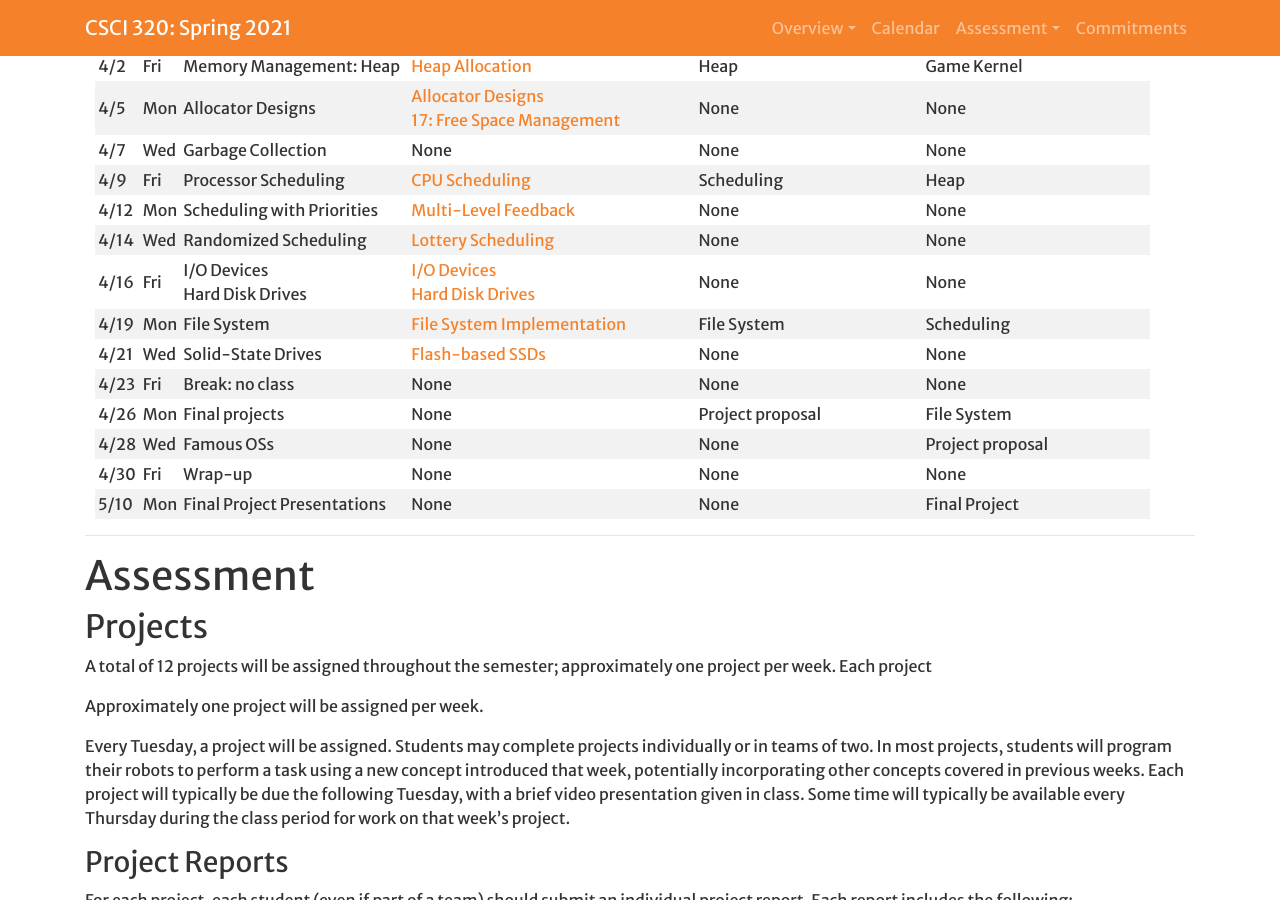
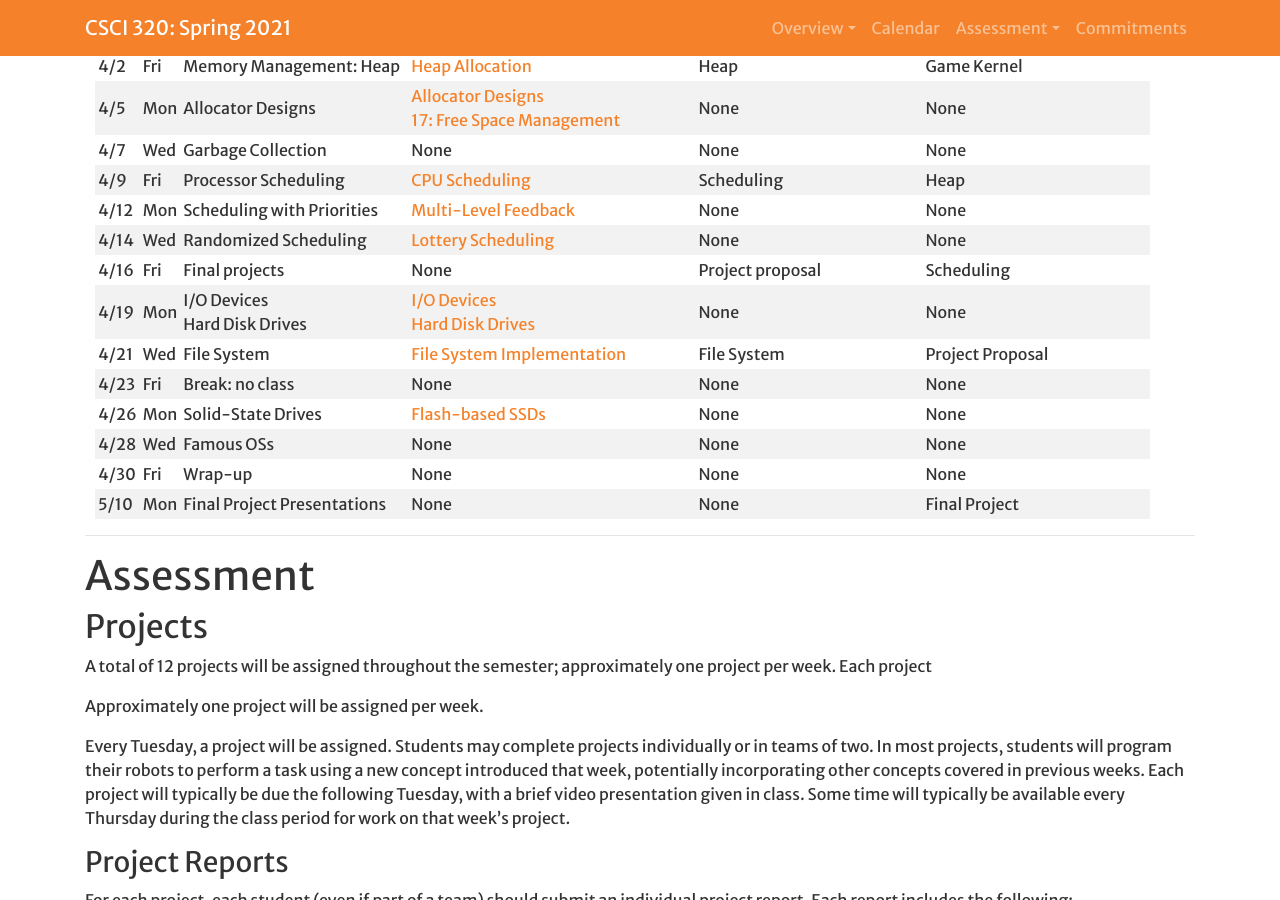
Before and after one commit to Hendrix-CS/csci320, a Jekyll site: the page built from index.md, in a window 1280 px wide and 900 px high, scrolled down 3274 px. Built offline with Jekyll 4.4.1, drawn with Linux system fonts in a browser that asks for light colours; a script that is not in the unit is left out; our own code applies the rules of GitHub Pages for plain Markdown files.

Commit message:
Moved Final Project Proposal earlier

```diff
--- a/index.md
+++ b/index.md
@@ -72,12 +72,12 @@ Upon completing this course, our goal is for you to be able to:
 <tr><td>4/9</td><td>Fri</td><td>Processor Scheduling</td><td><a href="http://pages.cs.wisc.edu/~remzi/OSTEP/cpu-sched.pdf">CPU Scheduling</a></td><td>Scheduling</td><td>Heap</td></tr>
 <tr><td>4/12</td><td>Mon</td><td>Scheduling with Priorities</td><td><a href="http://pages.cs.wisc.edu/~remzi/OSTEP/cpu-sched-mlfq.pdf">Multi-Level Feedback</a></td><td>None</td><td>None</td></tr>
 <tr><td>4/14</td><td>Wed</td><td>Randomized Scheduling</td><td><a href="http://pages.cs.wisc.edu/~remzi/OSTEP/cpu-sched-lottery.pdf">Lottery Scheduling</a></td><td>None</td><td>None</td></tr>
-<tr><td>4/16</td><td>Fri</td><td>I/O Devices<br>Hard Disk Drives</td><td><a href="http://pages.cs.wisc.edu/~remzi/OSTEP/file-devices.pdf">I/O Devices</a><br><a href="http://pages.cs.wisc.edu/~remzi/OSTEP/file-disks.pdf">Hard Disk Drives</a></td><td>None</td><td>None</td></tr>
-<tr><td>4/19</td><td>Mon</td><td>File System</td><td><a href="http://pages.cs.wisc.edu/~remzi/OSTEP/file-implementation.pdf">File System Implementation</a></td><td>File System</td><td>Scheduling</td></tr>
-<tr><td>4/21</td><td>Wed</td><td>Solid-State Drives</td><td><a href="http://pages.cs.wisc.edu/~remzi/OSTEP/file-ssd.pdf">Flash-based SSDs</a></td><td>None</td><td>None</td></tr>
+<tr><td>4/16</td><td>Fri</td><td>Final projects</td><td>None</td><td>Project proposal</td><td>Scheduling</td></tr>
+<tr><td>4/19</td><td>Mon</td><td>I/O Devices<br>Hard Disk Drives</td><td><a href="http://pages.cs.wisc.edu/~remzi/OSTEP/file-devices.pdf">I/O Devices</a><br><a href="http://pages.cs.wisc.edu/~remzi/OSTEP/file-disks.pdf">Hard Disk Drives</a></td><td>None</td><td>None</td></tr>
+<tr><td>4/21</td><td>Wed</td><td>File System</td><td><a href="http://pages.cs.wisc.edu/~remzi/OSTEP/file-implementation.pdf">File System Implementation</a></td><td>File System</td><td>Project Proposal</td></tr>
 <tr><td>4/23</td><td>Fri</td><td>Break: no class</td><td>None</td><td>None</td><td>None</td></tr>
-<tr><td>4/26</td><td>Mon</td><td>Final projects</td><td>None</td><td>Project proposal</td><td>File System</td></tr>
-<tr><td>4/28</td><td>Wed</td><td>Famous OSs</td><td>None</td><td>None</td><td>Project proposal</td></tr>
+<tr><td>4/26</td><td>Mon</td><td>Solid-State Drives</td><td><a href="http://pages.cs.wisc.edu/~remzi/OSTEP/file-ssd.pdf">Flash-based SSDs</a></td><td>None</td><td>None</td></tr>
+<tr><td>4/28</td><td>Wed</td><td>Famous OSs</td><td>None</td><td>None</td><td>None</td></tr>
 <tr><td>4/30</td><td>Fri</td><td>Wrap-up</td><td>None</td><td>None</td><td>None</td></tr>
 <tr><td>5/10</td><td>Mon</td><td>Final Project Presentations</td><td>None</td><td>None</td><td>Final Project</td></tr>
 </tbody>
```
